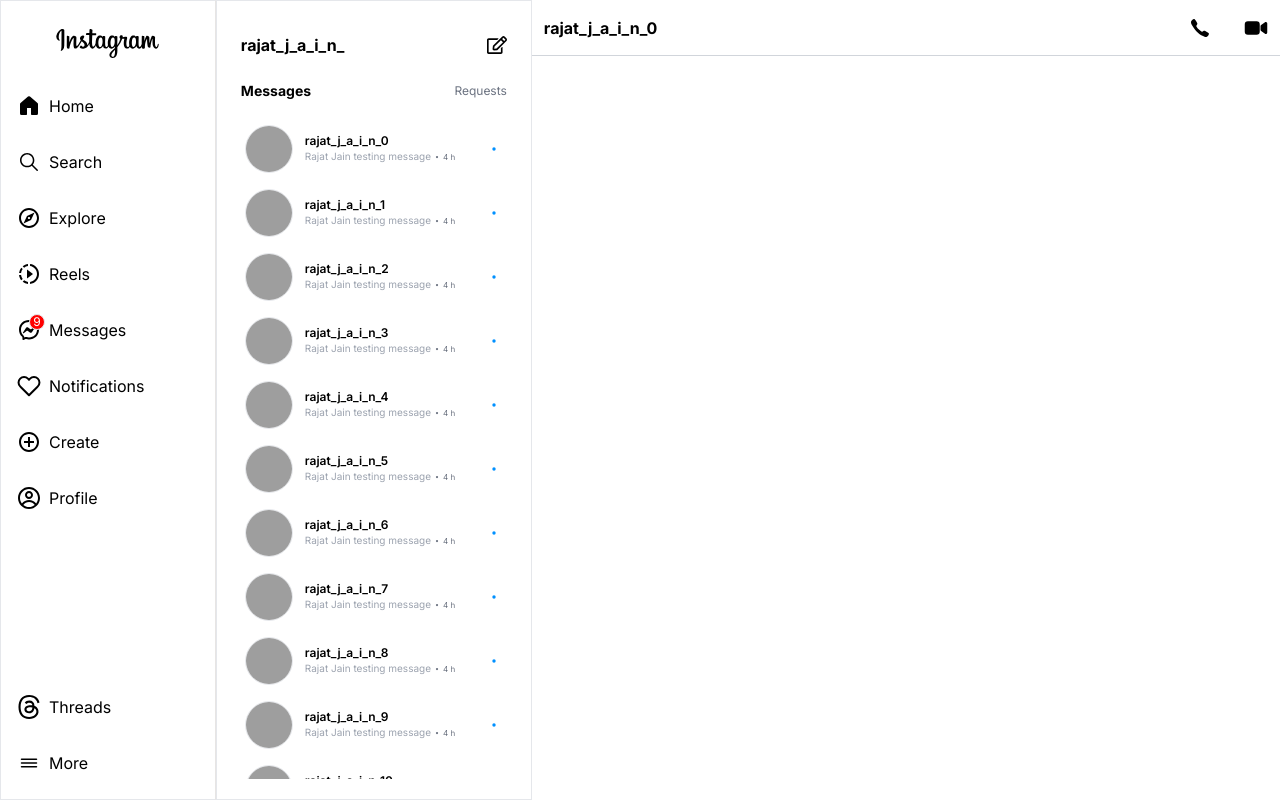
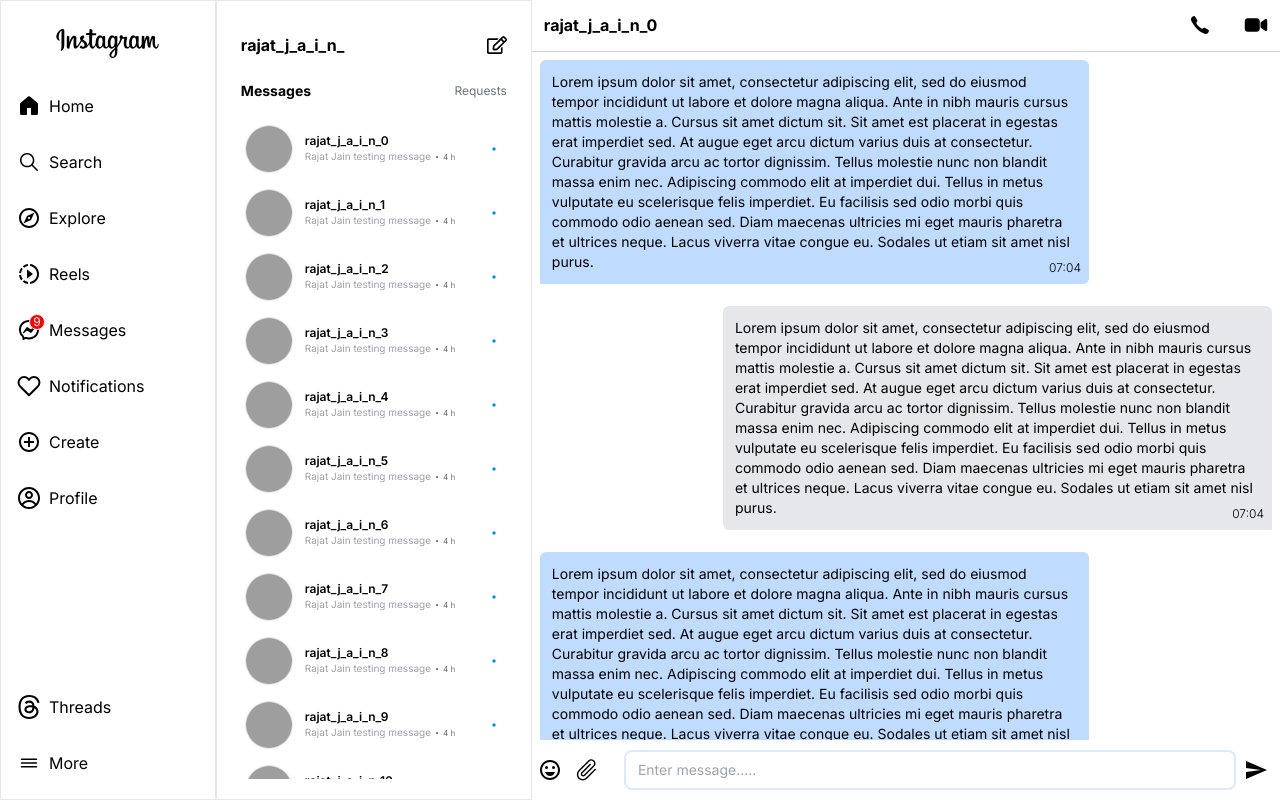
Before and after one commit to rajatjain22/Insta-clone, a Next.js app: page /messages/0 in a window 1280 px wide. Built offline with nearby package versions, Linux system fonts and the light colour scheme; grey boxes are pictures that could not be loaded.

Commit message:
Add message

```diff
--- /dev/null
+++ b/src/components/Messages/SendMessage.tsx
@@ -0,0 +1,101 @@
+"use client";
+
+import { MdOutlineEmojiEmotions, MdSend } from "react-icons/md";
+import { GoPaperclip } from "react-icons/go";
+import { useState, ChangeEvent, FormEvent } from "react";
+
+interface SendMessageState {
+  message: string;
+  showEmoji: boolean;
+  showModel: boolean;
+  paperClipValue: { icon: React.ReactNode; name: string }[];
+}
+
+export default function SendMessage() {
+  const [stateValue, setStateValue] = useState<SendMessageState>({
+    message: "",
+    showEmoji: false,
+    showModel: false,
+    paperClipValue: [
+      { icon: <GoPaperclip />, name: "paperclip" },
+      { icon: <GoPaperclip />, name: "paperclip" },
+      { icon: <GoPaperclip />, name: "paperclip" },
+      { icon: <GoPaperclip />, name: "paperclip" },
+      { icon: <GoPaperclip />, name: "paperclip" },
+    ],
+  });
+
+  const handleChangeMessage = (e: ChangeEvent<HTMLInputElement>) => {
+    const { value } = e.target;
+    setStateValue((prevVal) => ({ ...prevVal, message: value }));
+  };
+
+  const handleSubmitMessage = (e: FormEvent<HTMLFormElement>) => {
+    e.preventDefault();
+    setStateValue((prevVal) => ({ ...prevVal, message: "" }));
+  };
+
+  return (
+    <>
+      <div className='flex w-full items-center py-2  relative min-h-[60px]'>
+        <MdOutlineEmojiEmotions
+          className='hidden text-2xl md:block w-10 cursor-pointer'
+          onClick={() =>
+            setStateValue((presVal) => ({
+              ...presVal,
+              showEmoji: !presVal.showEmoji,
+            }))
+          }
+        />
+        <GoPaperclip
+          className='hidden text-2xl md:block w-10 cursor-pointer'
+          onClick={() =>
+            setStateValue((presVal) => ({
+              ...presVal,
+              showModel: !presVal.showModel,
+            }))
+          }
+        />
+        <form
+          className='w-full md:px-3 h-full flex justify-between items-center'
+          onSubmit={handleSubmitMessage}
+        >
+          <input
+            value={stateValue.message}
+            placeholder='Enter message.....'
+            className='w-full border-2 p-2 px-3 mx-2 rounded-lg text-sm focus:border-blue-500 border-blue-100 focus:outline-none'
+            onChange={handleChangeMessage}
+          />
+          <button type='submit'>
+            <MdSend className='text-2xl' />
+          </button>
+        </form>
+
+        {stateValue.showEmoji && (
+          <div className='absolute bottom-14 left-5'>
+            {/* <Picker
+						data={data}
+						perLine={8}
+						emojiSize={20}
+						showPreview={false}
+						showSkinTones={true}
+						previewPosition={'none'}
+						dynamicWidth={false}
+						onEmojiSelect={console.log}
+						/> */}
+            {/* <EmojiKeyboard
+              height={320}
+              width={500}
+              theme='light'
+              searchLabel='Search emoji'
+              searchDisabled={false}
+              onEmojiSelect={(emoji) => console.log(emoji)}
+              categoryDisabled={false}
+              containerStyle={{}}
+            /> */}
+          </div>
+        )}
+      </div>
+    </>
+  );
+}
--- a/src/components/Messages/SingleMessagesContainer.tsx
+++ b/src/components/Messages/SingleMessagesContainer.tsx
@@ -2,16 +2,88 @@
 import { FaArrowLeftLong } from 'react-icons/fa6';
 import { IoIosCall } from 'react-icons/io';
 import { IoVideocam } from 'react-icons/io5';
+import UserMessages from './UserMessages';
+import SendMessage from './SendMessage';
 
+const messages = [
+	{
+		sender: '123',
+		receiver: 'string',
+		message: 'string',
+	},
+	{
+		sender: '890',
+		receiver: 'string',
+		message: 'string',
+	},
+	{
+		sender: '123',
+		receiver: 'string',
+		message: 'string',
+	},
+	{
+		sender: '890',
+		receiver: 'string',
+		message: 'string',
+	},
+	{
+		sender: '890',
+		receiver: 'string',
+		message: 'string',
+	},
+	{
+		sender: '123',
+		receiver: 'string',
+		message: 'string',
+	},
+	{
+		sender: '890',
+		receiver: 'string',
+		message: 'string',
+	},
+	{
+		sender: '890',
+		receiver: 'string',
+		message: 'string',
+	},
+	{
+		sender: '123',
+		receiver: 'string',
+		message: 'string',
+	},
+	{
+		sender: '123',
+		receiver: 'string',
+		message: 'string',
+	},
+	{
+		sender: '123',
+		receiver: 'string',
+		message: 'string',
+	},
+	{
+		sender: '890',
+		receiver: 'string',
+		message: 'string',
+	},
+	{
+		sender: '123',
+		receiver: 'string',
+		message: 'string',
+	},
+];
 export default function SingleMessagesContainer({
 	messageID,
 }: {
 	messageID: number;
 }) {
 	return (
+		<div className='flex flex-col h-screen'>
 			<div className='flex justify-between items-center h-14 p-3 bg-white border-b border-solid border-gray-300 sticky top-0 w-full z-10'>
 				<div className='flex items-center gap-2'>
-				<Link href='/messages' className='md:hidden'>
+					<Link
+						href='/messages'
+						className='md:hidden'>
 						<FaArrowLeftLong />
 					</Link>
 					<span className='text-base font-bold'>rajat_j_a_i_n_{messageID}</span>
@@ -21,5 +93,8 @@
 					<IoVideocam className='ml-6' />
 				</div>
 			</div>
+			<UserMessages messageProp={messages} />
+			<SendMessage />
+		</div>
 	);
 }
--- /dev/null
+++ b/src/components/Messages/UserMessages.tsx
@@ -0,0 +1,82 @@
+"use client";
+
+import React, { useEffect, useRef, useState } from "react";
+import styles from "./message.module.css";
+
+interface Message {
+  sender: string;
+  receiver: string;
+  message: string;
+}
+
+interface UserMessagesProps {
+  messageProp: Message[];
+}
+
+const UserMessages = ({ messageProp }: UserMessagesProps) => {
+  const messageRef = useRef<HTMLDivElement>(null);
+
+  useEffect(() => {
+    messageRef.current?.lastElementChild?.scrollIntoView({
+      behavior: "smooth",
+    });
+  }, [messageProp]);
+
+  return (
+    <div className={`h-full overflow-y-scroll ${styles.customscroll}`}>
+      {messageProp.map((msgVal, msgIndex) => (
+        <>
+          {msgVal.sender === "123" && (
+            <div className='sender w-full p-2 inline-block'>
+              <div className='relative bg-blue-200 rounded-r-md rounded-tl-md p-3 float-left lg:w-2/3 xl:w-3/4'>
+                <p className='text-sm font-normal'>
+                  Lorem ipsum dolor sit amet, consectetur adipiscing elit, sed
+                  do eiusmod tempor incididunt ut labore et dolore magna aliqua.
+                  Ante in nibh mauris cursus mattis molestie a. Cursus sit amet
+                  dictum sit. Sit amet est placerat in egestas erat imperdiet
+                  sed. At augue eget arcu dictum varius duis at consectetur.
+                  Curabitur gravida arcu ac tortor dignissim. Tellus molestie
+                  nunc non blandit massa enim nec. Adipiscing commodo elit at
+                  imperdiet dui. Tellus in metus vulputate eu scelerisque felis
+                  imperdiet. Eu facilisis sed odio morbi quis commodo odio
+                  aenean sed. Diam maecenas ultricies mi eget mauris pharetra et
+                  ultrices neque. Lacus viverra vitae congue eu. Sodales ut
+                  etiam sit amet nisl purus.
+                </p>
+                <span className='absolute text-xs font-light bottom-2 right-2'>
+                  07:04
+                </span>
+              </div>
+            </div>
+          )}
+          {msgVal.sender === "890" && (
+            <div className='recevier w-full p-2 inline-block'>
+              <div className='relative bg-gray-200 rounded-l-md rounded-tr-md p-3 float-right lg:w-2/3 xl:w-3/4'>
+                <p className='text-sm font-normal'>
+                  Lorem ipsum dolor sit amet, consectetur adipiscing elit, sed
+                  do eiusmod tempor incididunt ut labore et dolore magna aliqua.
+                  Ante in nibh mauris cursus mattis molestie a. Cursus sit amet
+                  dictum sit. Sit amet est placerat in egestas erat imperdiet
+                  sed. At augue eget arcu dictum varius duis at consectetur.
+                  Curabitur gravida arcu ac tortor dignissim. Tellus molestie
+                  nunc non blandit massa enim nec. Adipiscing commodo elit at
+                  imperdiet dui. Tellus in metus vulputate eu scelerisque felis
+                  imperdiet. Eu facilisis sed odio morbi quis commodo odio
+                  aenean sed. Diam maecenas ultricies mi eget mauris pharetra et
+                  ultrices neque. Lacus viverra vitae congue eu. Sodales ut
+                  etiam sit amet nisl purus.
+                </p>
+                <span className='absolute text-xs font-light bottom-2 right-2'>
+                  07:04
+                </span>
+              </div>
+            </div>
+          )}
+          {/* <div ref={messageRef}></div> */}
+        </>
+      ))}
+    </div>
+  );
+};
+
+export default UserMessages;
--- /dev/null
+++ b/src/components/Messages/message.module.css
@@ -0,0 +1,13 @@
+.customscroll::-webkit-scrollbar {
+    width: 3px;
+}
+
+.customscroll::-webkit-scrollbar-thumb {
+    background-color: gray;
+    /* Adjust as needed */
+}
+
+.customscroll::-webkit-scrollbar-track {
+    background-color: transparent;
+    /* Adjust as needed */
+}
```
Lines whose indentation alone changed are shown as unchanged.
